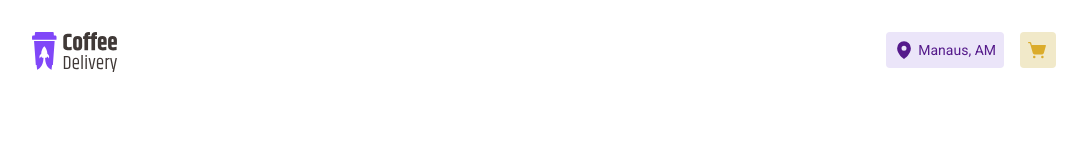
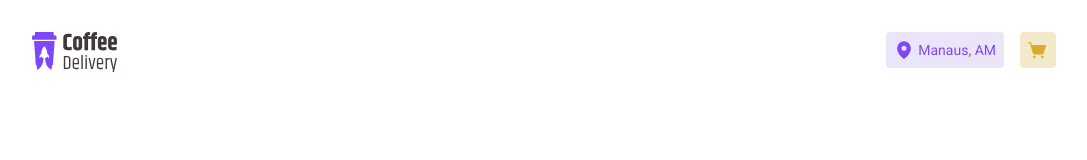
Before and after one commit to naelens/coffee-delivery, a React (Vite) app: page / in a window 1280 px wide. Shown: the top 160 px of the page, without its empty margins (96-1183 px from the left). Built offline with nearby package versions, Linux system fonts and the light colour scheme.

Commit message:
[FEAT] - Location field adjusted

```diff
--- a/src/components/header/Header.jsx
+++ b/src/components/header/Header.jsx
@@ -11,9 +11,10 @@ export default function Header() {
             <nav className={styles.navbar}>
                 <ul className={styles.navbarItems}>
                     <li className={styles.location}>
-                        <a href=""><MapPin size={20} weight={'fill'} />
+                        <span>
+                            <MapPin size={20} weight={'fill'} />
                             Manaus, AM
-                        </a>
+                        </span>
                     </li>
                     <li className={styles.cart}>
                         <a href=""><ShoppingCartSimple size={20} weight={'fill'} /></a>
--- a/src/components/header/Header.module.css
+++ b/src/components/header/Header.module.css
@@ -30,11 +30,12 @@
     background: var(--purple-light);
 }
 
-.location a {
+.location span {
     display: flex;
     align-items: center;
     gap: 4px;
     font-size: 0.875rem;
+    color: var(--purple);
 }
 
 .cart {
```
